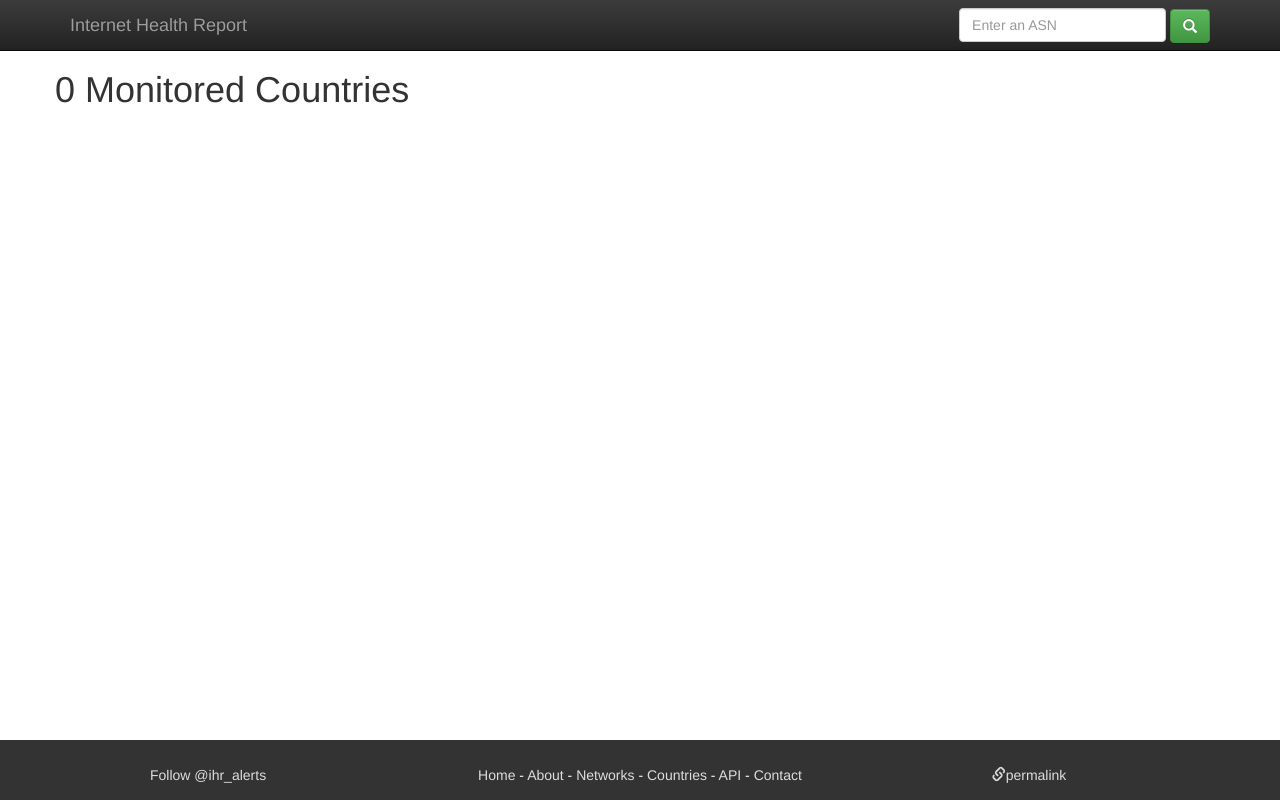
After one commit to InternetHealthReport/ihr-django, a Django app: template templates/ihr/country_list.html in a window 1280 px wide. The commit adds this page. Run offline with Django 3.2, Linux system fonts and the light colour scheme; the template is opened without the code that fills it, so the values that code supplies are empty; some libraries are stand-ins or nearby versions.

Commit message:
adding template for country list

```diff
--- a/templates/base.html
+++ b/templates/base.html
@@ -10,7 +10,15 @@
         <title>{% block title %}Internet Health Report{% endblock %}</title>
         <meta name="description" content="">
         <meta name="viewport" content="width=device-width, initial-scale=1">
-        <link rel="apple-touch-icon" href="{% static "ihr/apple-touch-icon.png" %}">
+        <link rel="apple-touch-icon" sizes="180x180" href="/apple-touch-icon.png">
+        <link rel="icon" type="image/png" sizes="32x32" href="/favicon-32x32.png">
+        <link rel="icon" type="image/png" sizes="16x16" href="/favicon-16x16.png">
+        <link rel="manifest" href="/site.webmanifest">
+        <link rel="mask-icon" href="/safari-pinned-tab.svg" color="#5bbad5">
+        <meta name="msapplication-TileColor" content="#da532c">
+        <meta name="theme-color" content="#ffffff">
+
+
 
         {% block bootstrap %}
             <link rel="stylesheet" href="{% static "ihr/css/bootstrap.min.css" %}">
--- /dev/null
+++ b/templates/ihr/country_list.html
@@ -0,0 +1,19 @@
+{% extends "base.html" %}
+
+
+{% block body %}
+
+<div class="row">
+    <div class="col-12">
+        <h1>{{ object_list|length }} Monitored Countries</h1>
+    </div>
+    <div class="col-6">
+        <ul>
+        {% for country in object_list %}
+        <li><a href="{% url "ihr:countryDetail" country.code %}">{{ country.name }}</a></li>
+        {% endfor %}
+        </ul>
+    </div>
+</div>
+
+{% endblock %}
```
